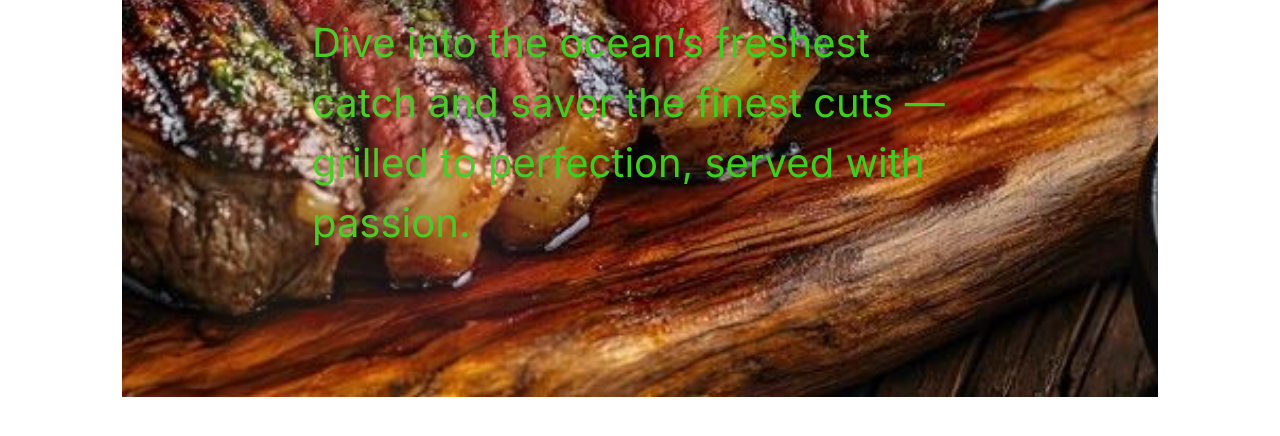
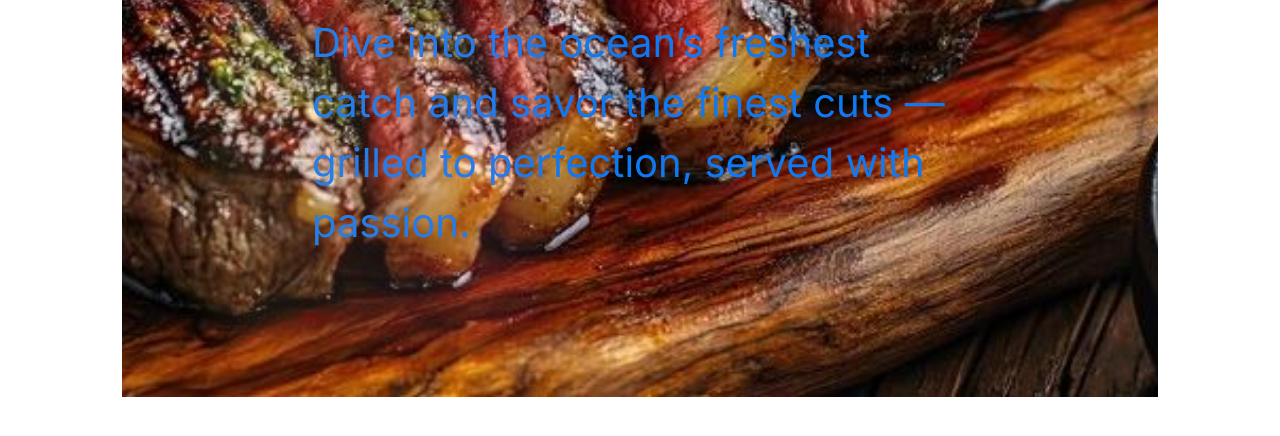
Before and after one commit to treshombreskitchen/treshombreskitchen, a plain HTML site: page index.html in a window 1280 px wide. Shown: the part 810-1246 px from the top of the page. Drawn offline with Linux system fonts and the light colour scheme; a script that the page names is missing.

Commit message:
Update index.html

```diff
--- a/index.html
+++ b/index.html
@@ -39,7 +39,7 @@
     <section class="hero">
       <div class="hero-content container animate-fade">
         <h1><span style="color: #f2f7f7; font-size: 5rem;">🔥🍤Tres Hombres Steak House & Seafoods🍖🦞</span></h1>
-        <p class="lead"><span style="color: #3ccf1f; font-size: 2.5rem;">Dive into the ocean’s freshest catch and savor the finest cuts — grilled to perfection, served with passion.</span></p>
+        <p class="lead"><span style="color: #0f79f2; font-size: 2.5rem;">Dive into the ocean’s freshest catch and savor the finest cuts — grilled to perfection, served with passion.</span></p>
         <div class="hero-cta">
          </div>
       <!-- Decorative SVG shapes -->
```
